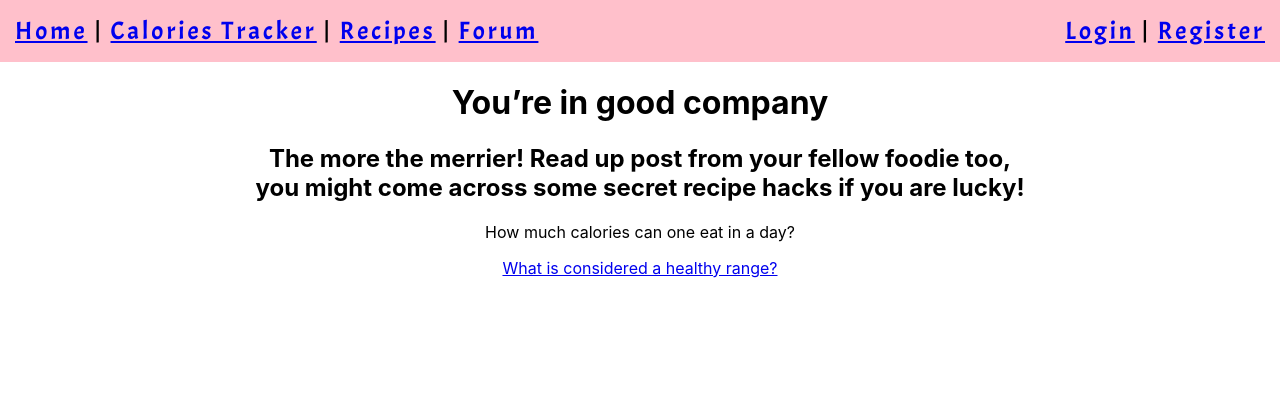
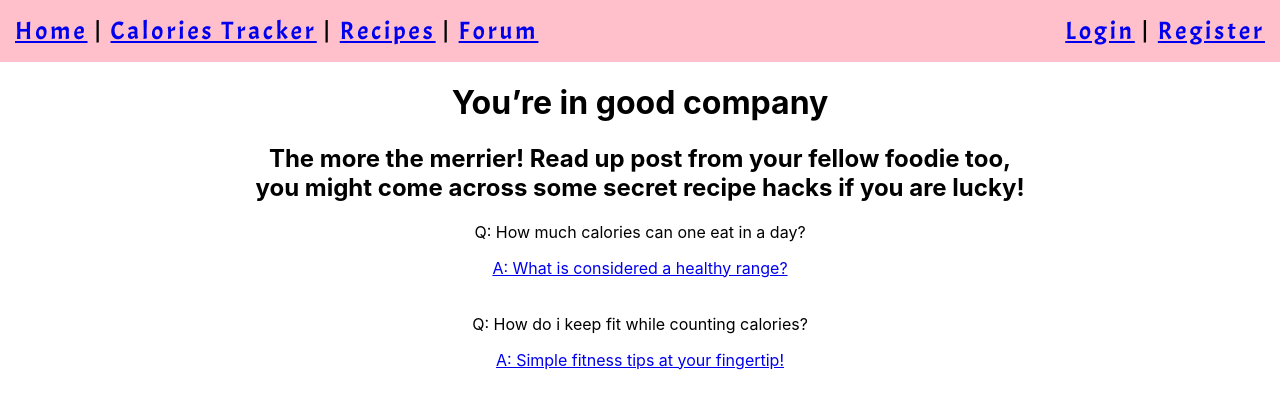
Before and after one commit to joykwokll/Foodie-Diary, a React (Create React App) app: page /Forum in a window 1280 px wide. Shown: the top 408 px of the page. Built offline with nearby package versions, Linux system fonts and the light colour scheme; a web font is replaced by a local one.

Commit message:
Calories tracker css done

```diff
--- a/src/Routes/CaloriesTracker/CaloriesTracker.css
+++ b/src/Routes/CaloriesTracker/CaloriesTracker.css
@@ -1,13 +1,15 @@
-.bg {
+.Caloriesbg {
     text-align: center;
-    /* background-image: url("./images/foodimage.jpeg");  */
+    background-image: url("./CaloriesTrackerBG.jpg");
+    opacity: 0.5;
     background-repeat: no-repeat;
     background-size: cover;
     background-position: center;
     width: 100%;
     Height: 900px;
     border-color: pink;
-    border-top: 10px;
+    position: absolute;
+    top: 62px;
 }
 
 .Calories {
@@ -19,4 +21,9 @@
     border-radius: 10px;
     letter-spacing: 2px;
     position: relative;
+    top: 50px;
 }
+
+.Count {
+    z-index: 1;
+}
--- a/src/Routes/CaloriesTracker/CaloriesTracker.js
+++ b/src/Routes/CaloriesTracker/CaloriesTracker.js
@@ -65,7 +65,8 @@ function CaloriesTracker() {
   };
 
   return (
-    <div className="bg">
+    <div >
+      <div className="Caloriesbg"> </div>
       <div className="Calories">
         <h1>
           Count your calories count per meal.
--- a/src/Routes/Components/Search.js
+++ b/src/Routes/Components/Search.js
@@ -3,9 +3,9 @@ import React from "react";
 function Search(props) {
     return (
       <div>
-      <input placeholder="What did you eat today?" value={props.keyword} onChange={props.onChange} onKeyDown={props.onKeyDown}/>
+      <input value={props.keyword} onChange={props.onChange} onKeyDown={props.onKeyDown} placeholder="What did you eat today?"/>
       <button onClick={props.onClick}>
-            Submit
+            Enter
         </button>
       </div>
     );
--- a/src/Routes/Forum.js
+++ b/src/Routes/Forum.js
@@ -6,10 +6,17 @@ function Forum() {
             <h1>You’re in good company</h1>
             <h2>The more the merrier! Read up post from your fellow foodie too,
                 <br/> you might come across some secret recipe hacks if you are lucky!</h2>
-                <p>How much calories can one eat in a day?</p>
+                <p>Q: How much calories can one eat in a day?</p>
                 <a href="https://www.nhs.uk/common-health-questions/food-and-diet/what-should-my-daily-intake-of-calories-be/#:~:text=An%20ideal%20daily%20intake%20of,women%20and%202%2C500%20for%20men.">
-                    What is considered a healthy range?
+                    A: What is considered a healthy range?
                 </a>
+                <br/>
+                <br/>
+                <p>Q: How do i keep fit while counting calories?</p>
+                <a href="https://www.active.com/fitness/articles/5-simple-tips-for-fitness-success">
+                    A: Simple fitness tips at your fingertip!
+                </a>
+
         </div>
     )
 }
--- a/src/Routes/Home/Home.css
+++ b/src/Routes/Home/Home.css
@@ -88,6 +88,7 @@
         text-align: center;
         text-decoration: none;
         font-size: 26px;
+        left: -25px;
       }
 
       .button:hover {
```
Also changed, not shown: 1 other file (tests, documents, lock files or other folders).
